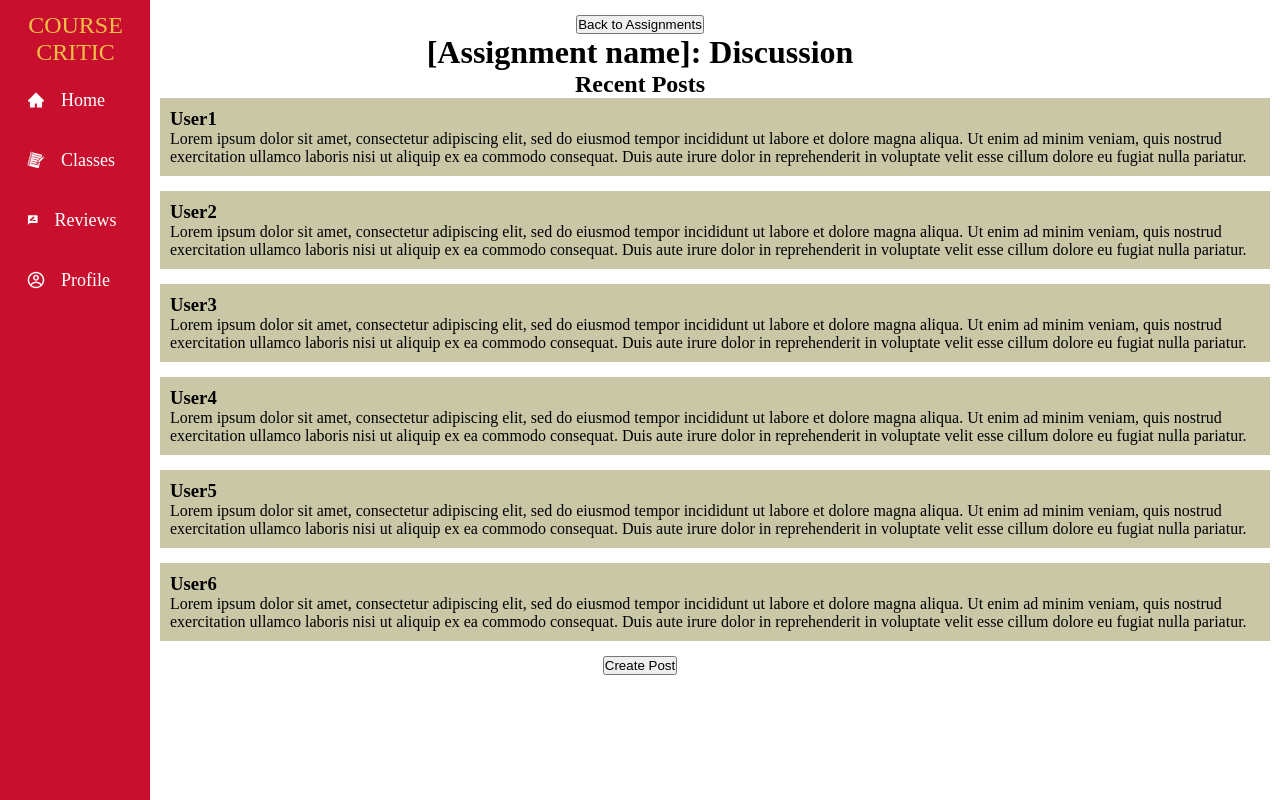
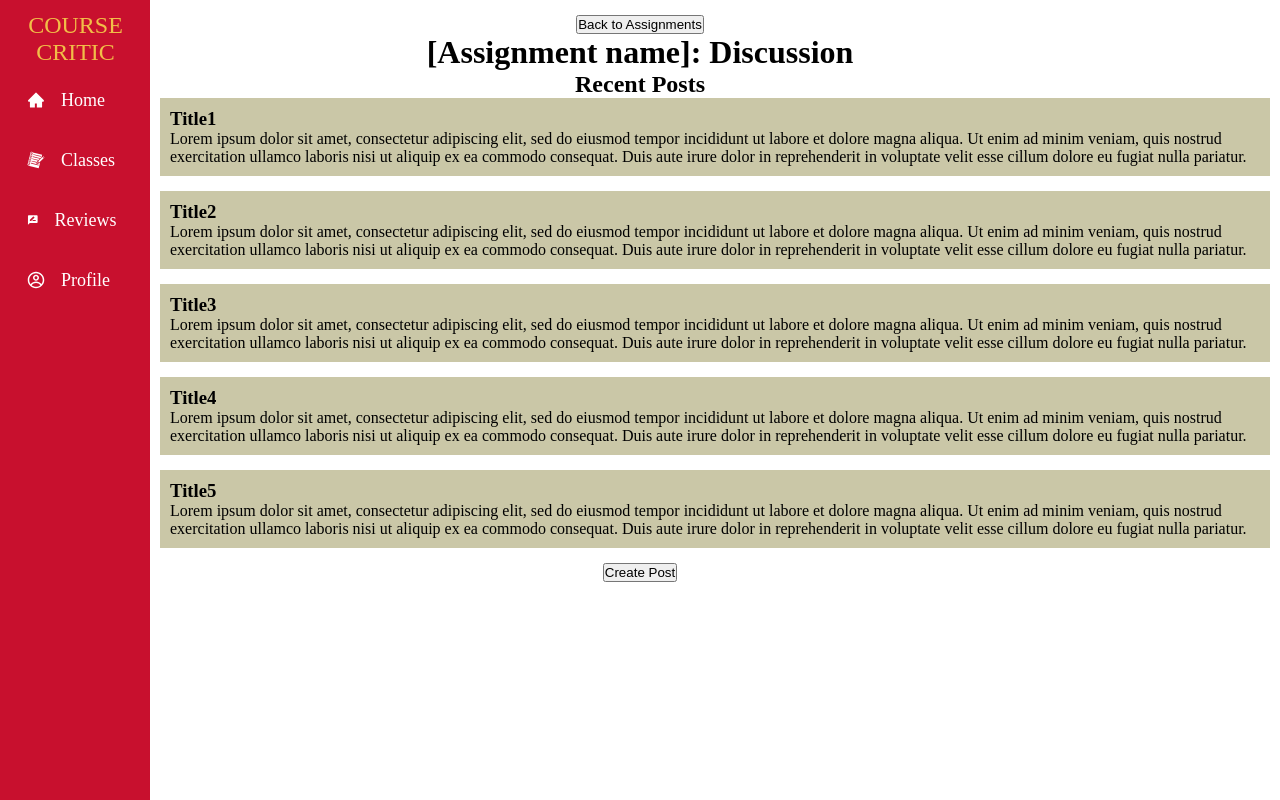
Before and after one commit to Drake-Dodson/course-critic, a React (Create React App) app in the folder 319-course-critic-ui/: page /assignmentdiscussion in a window 1280 px wide. Built offline with nearby package versions, Linux system fonts and the light colour scheme.

Commit message:
linked all discussion pages

```diff
--- a/319-course-critic-ui/src/App.js
+++ b/319-course-critic-ui/src/App.js
@@ -11,6 +11,7 @@ import CreateReview from './pages/CreateReview';
 import ReviewSubmitted from './pages/ReviewSubmitted';
 import CourseReviews from './pages/CourseReviews';
 import UserFeed from './pages/UserFeed';
+import WriteADiscussionPostPage from './pages/WriteADiscussionPostPage'
 
 function App() {
   return (
@@ -23,6 +24,7 @@ function App() {
           <Route path='/profile' element={<Profile />}></Route>
           <Route path='/assignmentfeed' element={<AssignmentFeed />}></Route>
           <Route path='/assignmentdiscussion' element={<AssignmentDiscussion />}></Route>
+          <Route path='/creatediscussionpost' element={<WriteADiscussionPostPage />}></Route>
           <Route path='/create_review' element={<CreateReview />}></Route>
           <Route path='/review_submitted' element={<ReviewSubmitted />}></Route>
           <Route path='/reviews' element={<CourseReviews />}></Route>
--- a/319-course-critic-ui/src/pages/AssignmentDiscussion.js
+++ b/319-course-critic-ui/src/pages/AssignmentDiscussion.js
@@ -20,44 +20,41 @@ export default function AssignmentDiscussion() {
                 </div>
 
                 <div className='asBorder'>
-                    <h3>User1</h3>
+                    <h3>Title1</h3>
                     <p>Lorem ipsum dolor sit amet, consectetur adipiscing elit, sed do eiusmod tempor incididunt ut labore et dolore magna aliqua.
                         Ut enim ad minim veniam, quis nostrud exercitation ullamco laboris nisi ut aliquip ex ea commodo consequat.
                         Duis aute irure dolor in reprehenderit in voluptate velit esse cillum dolore eu fugiat nulla pariatur. </p>
                 </div>
                 <div className='asBorder'>
-                    <h3>User2</h3>
+                    <h3>Title2</h3>
                     <p>Lorem ipsum dolor sit amet, consectetur adipiscing elit, sed do eiusmod tempor incididunt ut labore et dolore magna aliqua.
                         Ut enim ad minim veniam, quis nostrud exercitation ullamco laboris nisi ut aliquip ex ea commodo consequat.
                         Duis aute irure dolor in reprehenderit in voluptate velit esse cillum dolore eu fugiat nulla pariatur. </p>
                 </div>
                 <div className='asBorder'>
-                    <h3>User3</h3>
+                    <h3>Title3</h3>
                     <p>Lorem ipsum dolor sit amet, consectetur adipiscing elit, sed do eiusmod tempor incididunt ut labore et dolore magna aliqua.
                         Ut enim ad minim veniam, quis nostrud exercitation ullamco laboris nisi ut aliquip ex ea commodo consequat.
                         Duis aute irure dolor in reprehenderit in voluptate velit esse cillum dolore eu fugiat nulla pariatur. </p>
                 </div>
                 <div className='asBorder'>
-                    <h3>User4</h3>
+                    <h3>Title4</h3>
                     <p>Lorem ipsum dolor sit amet, consectetur adipiscing elit, sed do eiusmod tempor incididunt ut labore et dolore magna aliqua.
                         Ut enim ad minim veniam, quis nostrud exercitation ullamco laboris nisi ut aliquip ex ea commodo consequat.
                         Duis aute irure dolor in reprehenderit in voluptate velit esse cillum dolore eu fugiat nulla pariatur. </p>
                 </div>
                 <div className='asBorder'>
-                    <h3>User5</h3>
-                    <p>Lorem ipsum dolor sit amet, consectetur adipiscing elit, sed do eiusmod tempor incididunt ut labore et dolore magna aliqua.
-                        Ut enim ad minim veniam, quis nostrud exercitation ullamco laboris nisi ut aliquip ex ea commodo consequat.
-                        Duis aute irure dolor in reprehenderit in voluptate velit esse cillum dolore eu fugiat nulla pariatur. </p>
-                </div>
-                <div className='asBorder'>
-                    <h3>User6</h3>
+                    <h3>Title5</h3>
                     <p>Lorem ipsum dolor sit amet, consectetur adipiscing elit, sed do eiusmod tempor incididunt ut labore et dolore magna aliqua.
                         Ut enim ad minim veniam, quis nostrud exercitation ullamco laboris nisi ut aliquip ex ea commodo consequat.
                         Duis aute irure dolor in reprehenderit in voluptate velit esse cillum dolore eu fugiat nulla pariatur. </p>
                 </div>
 
                 <div className='bottomMargin'>
-                <input type="button" id="createAssignmentPost" name="createAssignmentPost" value="Create Post"></input>
+                <Link to="/creatediscussionpost"><button>
+                    Create Post
+                </button>
+                </Link>
                 </div>
             </body>
         </html>
--- a/319-course-critic-ui/src/pages/AssignmentFeed.css
+++ b/319-course-critic-ui/src/pages/AssignmentFeed.css
@@ -19,3 +19,6 @@
 .center {
     text-align:center;
 }
+.leftMargin {
+    margin-left: 160px;
+}
--- a/319-course-critic-ui/src/pages/WriteADiscussionPostPage.js
+++ b/319-course-critic-ui/src/pages/WriteADiscussionPostPage.js
@@ -1,19 +1,24 @@
 import React from 'react'
+import './AssignmentFeed.css'
+import {Link } from "react-router-dom";
 
 export default function WriteADiscussionPostPage() {
     return (
-        <div>
+        <div className='leftMargin'>
             <h1><u>Write a Discussion Post-Assignment Name</u></h1>
 
             <form>
                 <label for="title">Title:</label><br/>
-                <input type="text" id="title" name="title" value="Title of Class"/><br/>
+                <input type="text" id="title" name="title" value="Title of Post"/><br/>
                 <label for="comments">Comments:</label><br/>
                 <input type="text" id="comments" name="comments" value="Enter Comments About Class Here"/><br/>
                 <input type="submit" value="Submit"/>
             </form>
 
-            <button type="button" onclick="alert('Hello world!')">Back to Assignment Discussion</button>
+            <Link to="/assignmentdiscussion"><button>
+              Back to Assignment Discussion
+            </button>
+            </Link>
 
         </div>
     )
```
